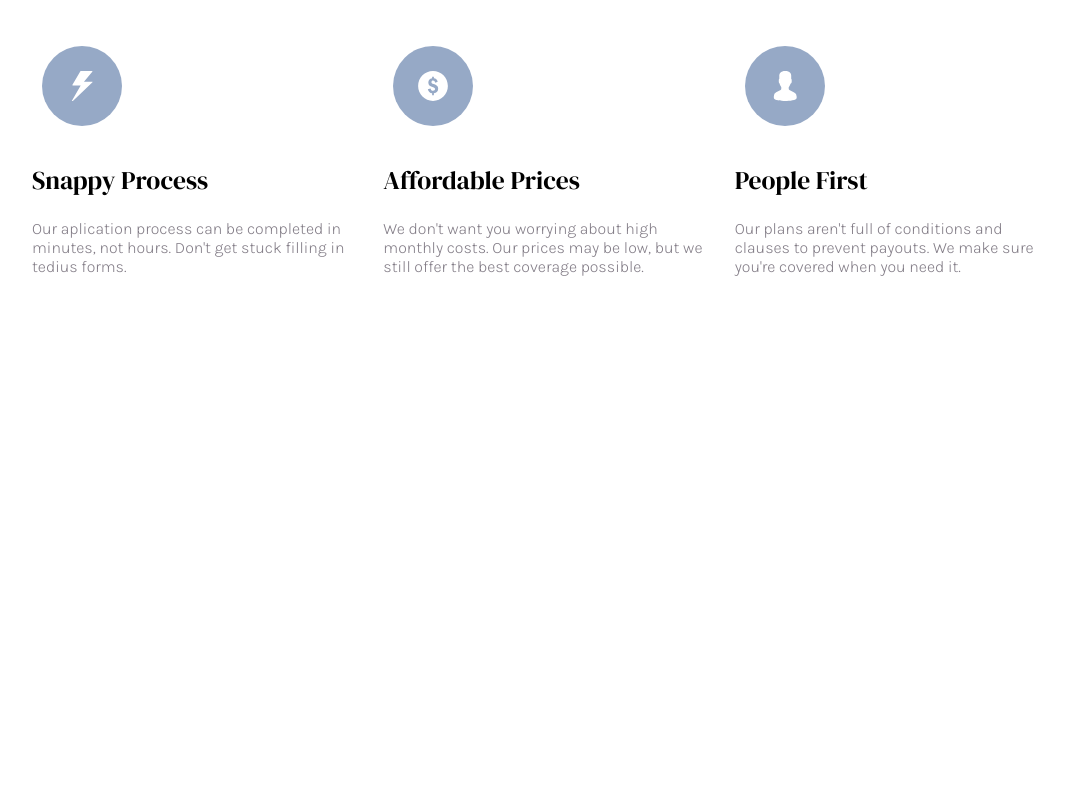
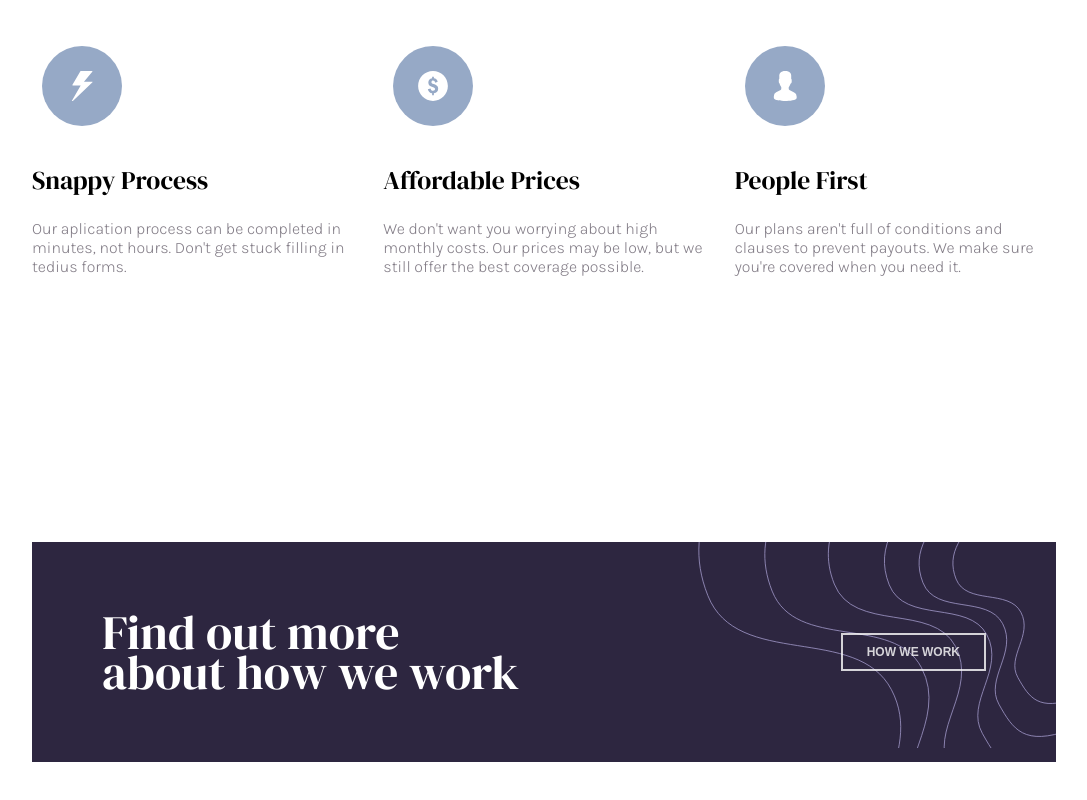
Before and after one commit to kairemerson/insure-landing-page, a React (Create React App) app in the folder insure-landing-page/: page / in a window 1280 px wide. Shown: the part 1117-1917 px from the top of the page, without its empty margins (96-1183 px from the left). Before the commit the page ends 1659 px from the top, so only its background shows below. Built offline with nearby package versions, Linux system fonts and the light colour scheme.

Commit message:
finalized section Call to action

```diff
--- a/insure-landing-page/src/App.js
+++ b/insure-landing-page/src/App.js
@@ -1,6 +1,7 @@
 import Brief from './components/Brief/Brief'
 import Header from './components/Header/Header'
 import Different from "./components/Different/Different"
+import CallToAction from './components/CallToAction/CallToAction'
 
 function App() {
   return (
@@ -8,6 +9,7 @@ function App() {
       <Header/>
       <Brief></Brief>
       <Different/>
+      <CallToAction/>
     </div>
   );
 }
--- a/insure-landing-page/src/colors.js
+++ b/insure-landing-page/src/colors.js
@@ -5,5 +5,4 @@ export default {
     veryDarkViolet: '#2b272f',
     darkGrayishViolet: '#837d87',
     veryLightGray: '#fafafa',
-    red: 'red'
 }
--- /dev/null
+++ b/insure-landing-page/src/components/CallToAction/CallToAction.jsx
@@ -0,0 +1,18 @@
+import React from "react"
+import { Container } from "../../container/Container"
+import imgCall from "../../assets/images/bg-pattern-how-we-work-desktop.svg"
+import { SectionCall, TitleCall, CallButton, ImageCall } from "./styled"
+
+function CallToAction (){
+    return(
+        <Container>
+            <SectionCall>
+            <ImageCall src={imgCall}/>
+                <TitleCall>Find out more about how we work</TitleCall>
+                <CallButton>HOW WE WORK</CallButton>
+            </SectionCall>
+        </Container>
+    )
+}
+
+export default CallToAction
--- /dev/null
+++ b/insure-landing-page/src/components/CallToAction/styled.js
@@ -0,0 +1,37 @@
+import styled from "styled-components";
+import colors from "../../colors"
+import { WButton } from "../Button/styled"
+
+export const SectionCall = styled.section`
+    background-color: ${colors.darkViolet};
+    padding: 70px;
+    margin-bottom: 100px;
+    display: flex;
+    align-items: center;
+    justify-content: space-between;
+    position: relative;
+`
+export const TitleCall =styled.h1`
+    color: white;
+    font-size: 3em;
+    margin: 0;
+    line-height: 40px;
+    font-weight: 300;
+    max-width: 430px;
+`
+export const CallButton = styled(WButton)`
+    font-weight: 600;
+    font-size: .75em;
+    opacity: .8;
+    z-index: 1;
+    &:hover{
+        opacity: 1;
+    }
+`
+
+export const ImageCall = styled.img`
+    position: absolute;
+    width: 35%;
+    right: 0;
+    top: 0;
+`
```
